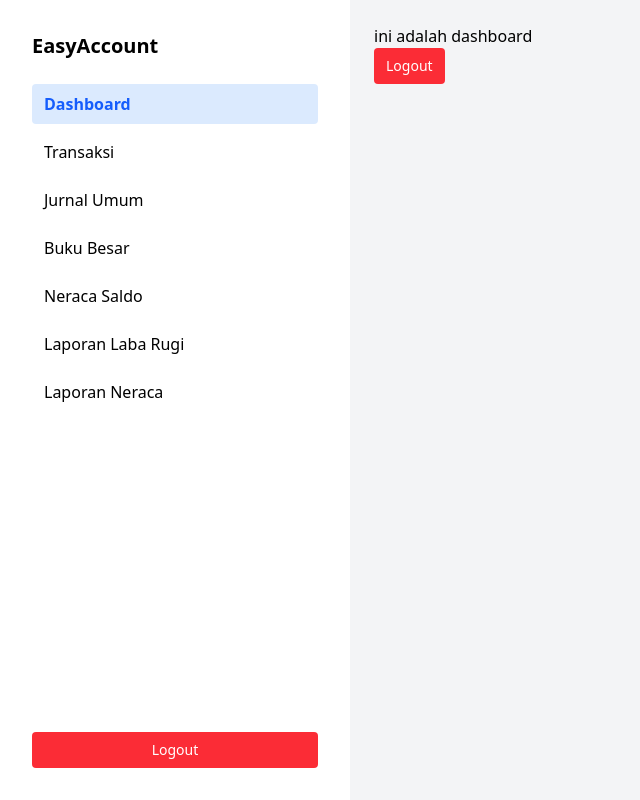
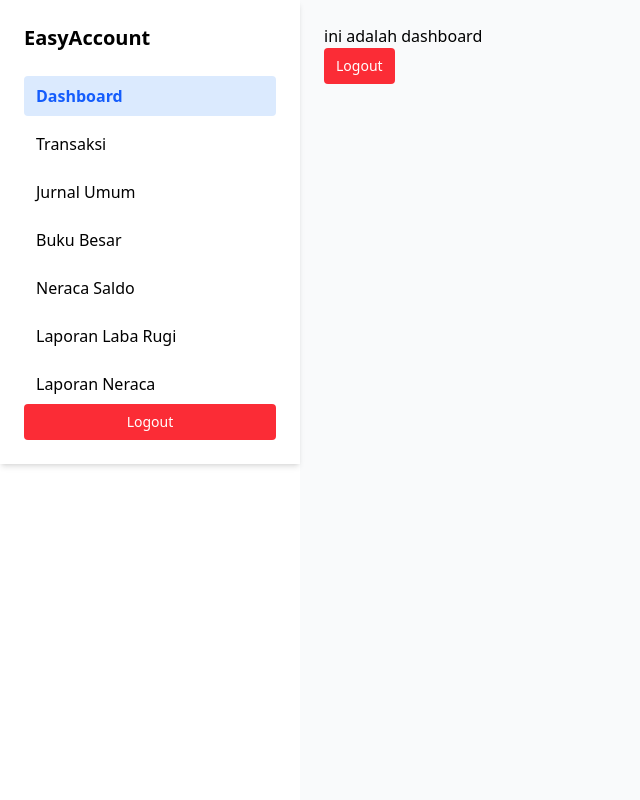
Before and after one commit to Yudann/easy-account, a Next.js app: page /dashboard in a window 1280 px wide. Shown: the whole page, without its empty margins (0-640 px from the left). Built offline with nearby package versions, Linux system fonts and the light colour scheme.

Commit message:
feat: update sidebar

```diff
--- a/package.json
+++ b/package.json
@@ -13,7 +13,8 @@
     "js-cookie": "^3.0.5",
     "next": "15.3.2",
     "react": "^19.0.0",
-    "react-dom": "^19.0.0"
+    "react-dom": "^19.0.0",
+    "react-icons": "^5.5.0"
   },
   "devDependencies": {
     "@eslint/eslintrc": "^3",
--- a/src/app/components/Sidebar.tsx
+++ b/src/app/components/Sidebar.tsx
@@ -11,28 +11,30 @@ const menuItems = [
   { name: "Jurnal Umum", path: "/jurnal-umum" },
   { name: "Buku Besar", path: "/buku-besar" },
   { name: "Neraca Saldo", path: "/neraca-saldo" },
-  {
-    name: "Laporan Laba Rugi",
-    path: "/laporan/laba-rugi",
-  },
-  {
-    name: "Laporan Neraca",
-    path: "/laporan/neraca",
-  },
+  { name: "Laporan Laba Rugi", path: "/laporan/laba-rugi" },
+  { name: "Laporan Neraca", path: "/laporan/neraca" },
 ];
 
-export default function Sidebar() {
+export default function Sidebar({ onClose }: { onClose?: () => void }) {
   const pathname = usePathname();
 
   return (
-    <aside className="w-[350px] bg-white shadow-md h-screen p-8 flex flex-col  justify-between">
+    <aside className="h-full w-full p-6 flex flex-col justify-between bg-white">
       <div>
-        <h1 className="text-xl font-bold mb-6">EasyAccount</h1>
+        {/* Tombol close di mobile */}
+        <div className="flex justify-between items-center mb-6 md:hidden h-fit">
+          <h1 className="text-xl font-bold">EasyAccount</h1>
+        </div>
+
+        {/* Judul tetap di desktop */}
+        <h1 className="text-xl font-bold mb-6 hidden md:block">EasyAccount</h1>
+
         <nav className="flex flex-col gap-2">
           {menuItems.map((item) => (
             <Link
               key={item.path}
               href={item.path}
+              onClick={onClose}
               className={clsx(
                 "px-3 py-2 rounded hover:bg-gray-200",
                 pathname === item.path &&
@@ -44,6 +46,7 @@ export default function Sidebar() {
           ))}
         </nav>
       </div>
+
       <LogoutButton />
     </aside>
   );
--- /dev/null
+++ b/src/app/components/SidebarWrapper.tsx
@@ -0,0 +1,42 @@
+"use client";
+
+import { useState } from "react";
+import Sidebar from "./Sidebar";
+import { FaBars, FaTimes } from "react-icons/fa";
+
+export default function SidebarWrapper() {
+  const [isOpen, setIsOpen] = useState(false);
+
+  return (
+    <>
+      {/* Button hanya tampil di mobile */}
+      <button
+        onClick={() => setIsOpen(!isOpen)}
+        className="md:hidden fixed top-4 right-4 z-50 bg-white p-2  h-fit"
+      >
+        {isOpen ? <FaTimes size={20} /> : <FaBars size={20} />}
+      </button>
+
+      {/* Sidebar overlay untuk mobile */}
+      {isOpen && (
+        <div
+          className="fixed inset-0 backdrop-blur-lg z-40 md:hidden"
+          onClick={() => setIsOpen(false)}
+        />
+      )}
+
+      {/* Sidebar */}
+      <div
+        className={`
+          fixed z-50 top-0 left-0 h-full bg-white shadow-md transform
+          transition-transform duration-300 ease-in-out
+          w-[300px]
+          ${isOpen ? "translate-x-0" : "-translate-x-full"}
+          md:translate-x-0 md:relative md:flex md:w-[300px]
+        `}
+      >
+        <Sidebar onClose={() => setIsOpen(false)} />
+      </div>
+    </>
+  );
+}
--- a/src/app/dashboard/layout.tsx
+++ b/src/app/dashboard/layout.tsx
@@ -1,4 +1,4 @@
-import Sidebar from "../components/Sidebar";
+import SidebarWrapper from "../components/SidebarWrapper";
 
 export default function DashboardLayout({
   children,
@@ -7,8 +7,8 @@ export default function DashboardLayout({
 }) {
   return (
     <div className="flex min-h-screen">
-      <Sidebar />
-      <main className="flex-1 p-6 bg-gray-100">{children}</main>
+      <SidebarWrapper />
+      <main className="flex-1 p-6 bg-gray-50">{children}</main>
     </div>
   );
 }
```
Also changed, not shown: 1 other file (tests, documents, lock files or other folders).
